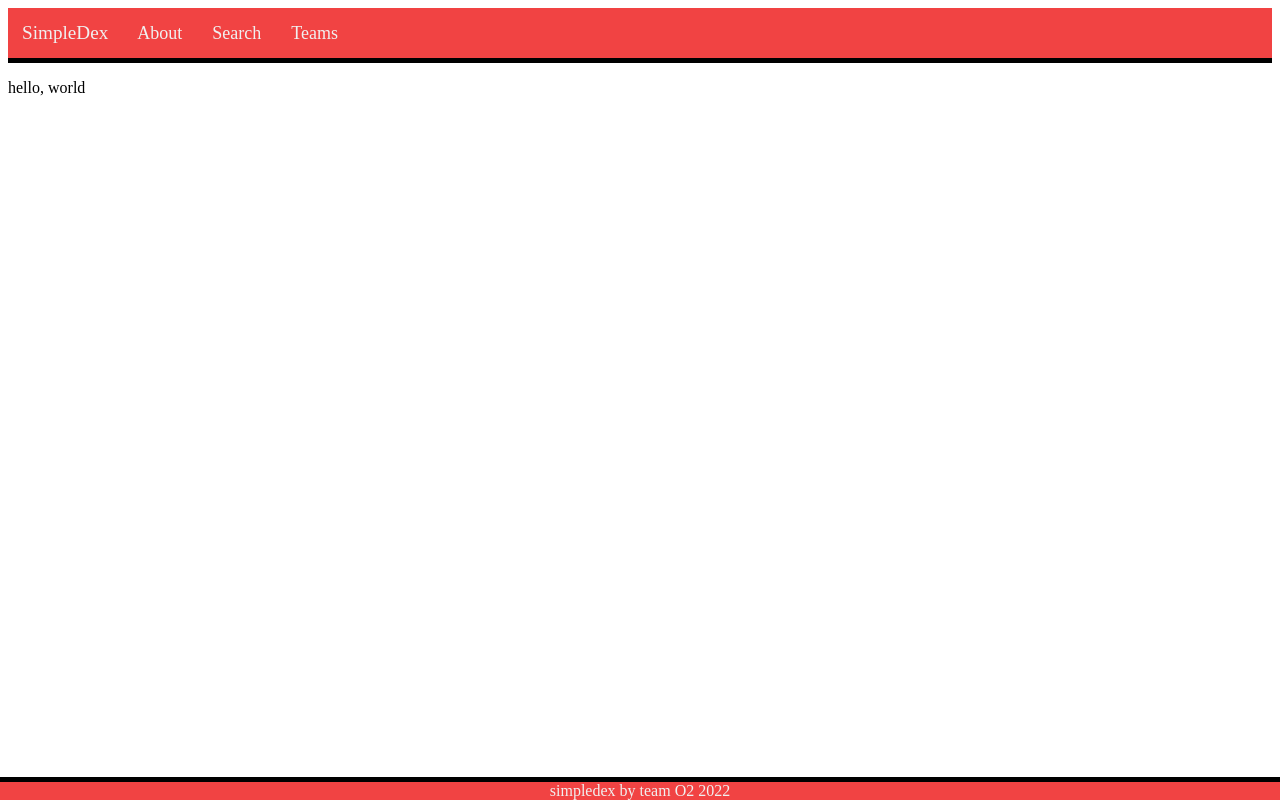
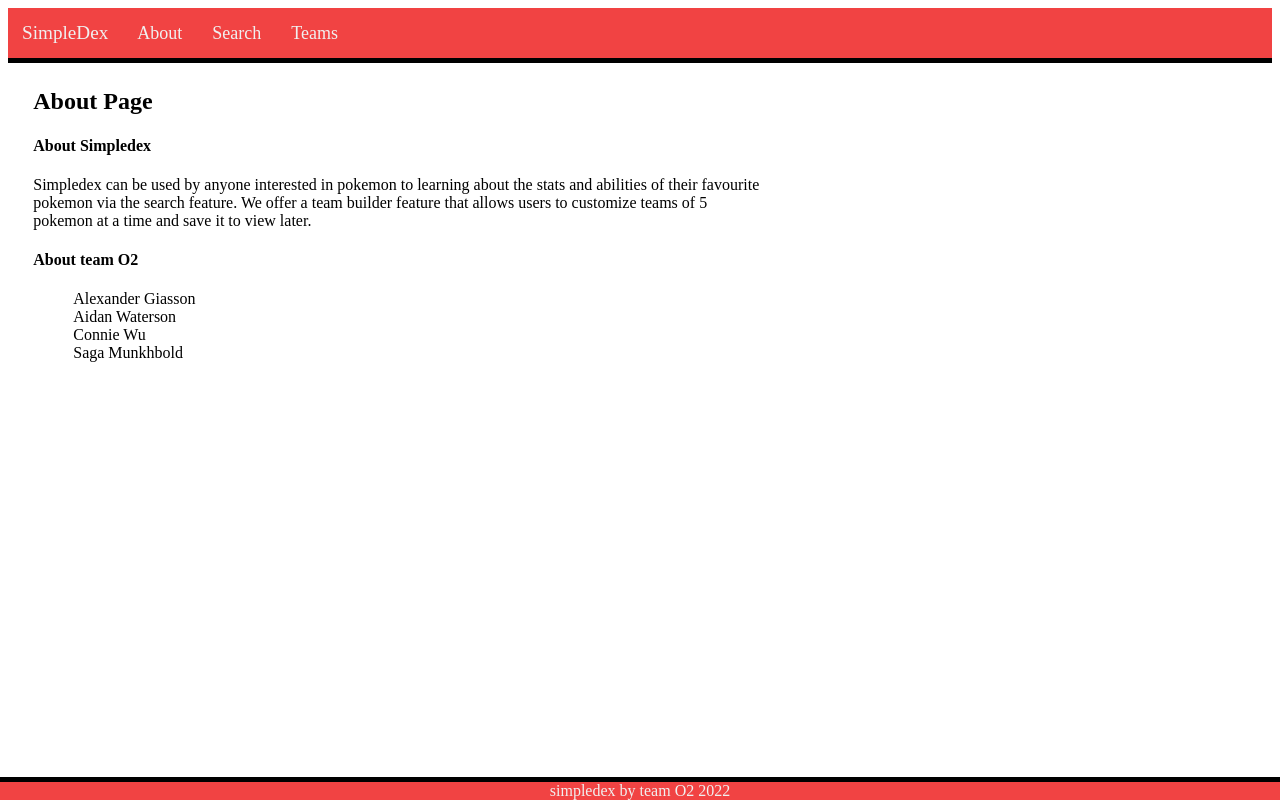
Before and after one commit to s-Kone/SimpleDex, a Next.js app in the folder client/simpledex/: page /about in a window 1280 px wide. Built offline with nearby package versions, Linux system fonts and the light colour scheme.

Commit message:
added back about

```diff
--- a/client/simpledex/pages/about.js
+++ b/client/simpledex/pages/about.js
@@ -5,7 +5,24 @@ export default function about() {
     return(
     <>
     <Layout>
-    <p>hello, world</p>
+            <div style={{margin:"2%"}} >
+                <h2>About Page</h2>
+                <h4>About Simpledex</h4>
+                <p style={{width:"60%"}}>
+                    Simpledex can be used by anyone interested in pokemon to
+                    learning about the stats and abilities of their
+                    favourite pokemon via the search feature.
+                    We offer a team builder feature that allows users to
+                    customize teams of 5 pokemon at a time and save it to
+                    view later.</p>
+                <h4>About team O2</h4>
+                <ul style={{ listStyleType: "none" }}>
+                    <li>Alexander Giasson</li>
+                    <li>Aidan Waterson</li>
+                    <li>Connie Wu</li>
+                    <li>Saga Munkhbold</li>
+                </ul>
+            </div>
     </Layout>
     </>
     )
```
